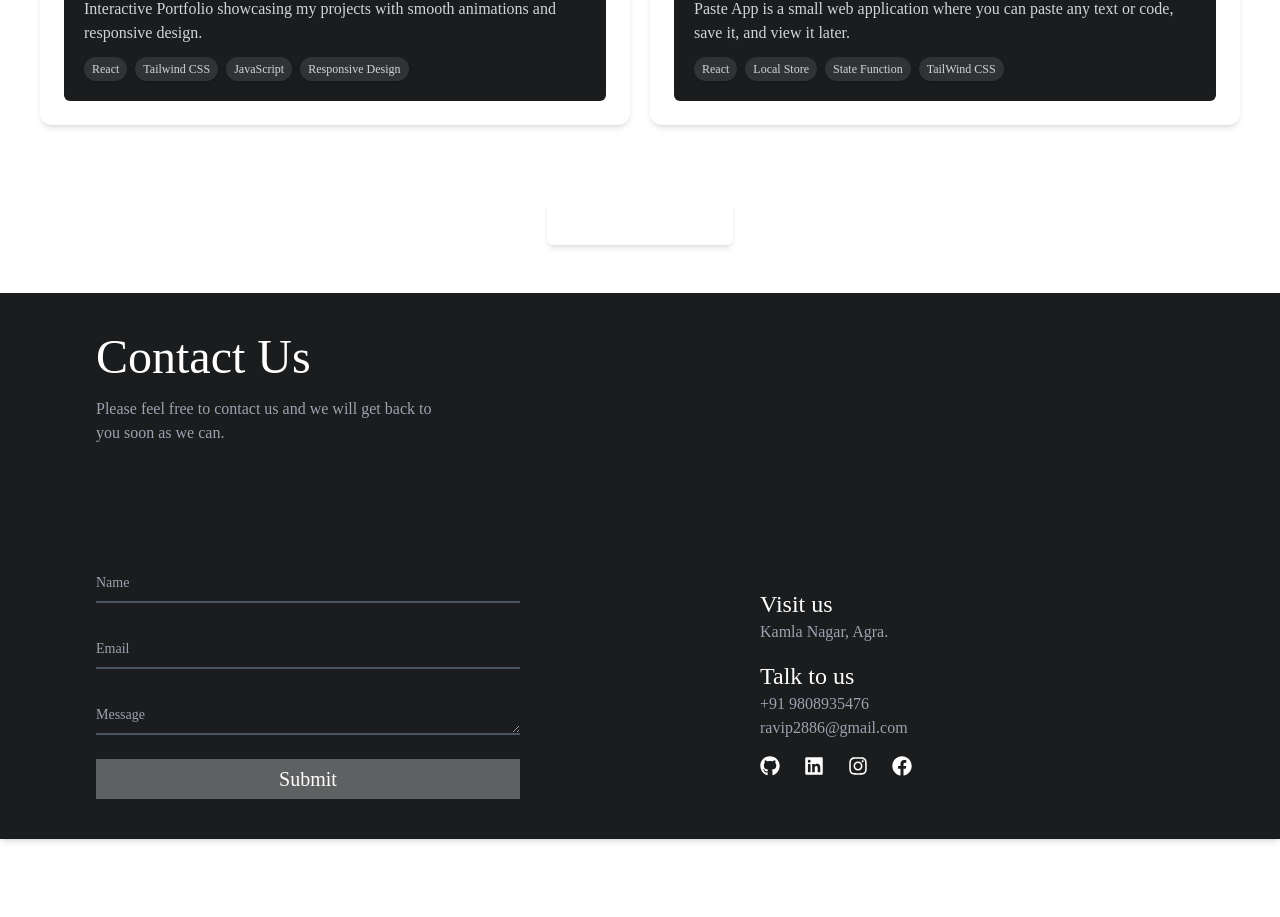
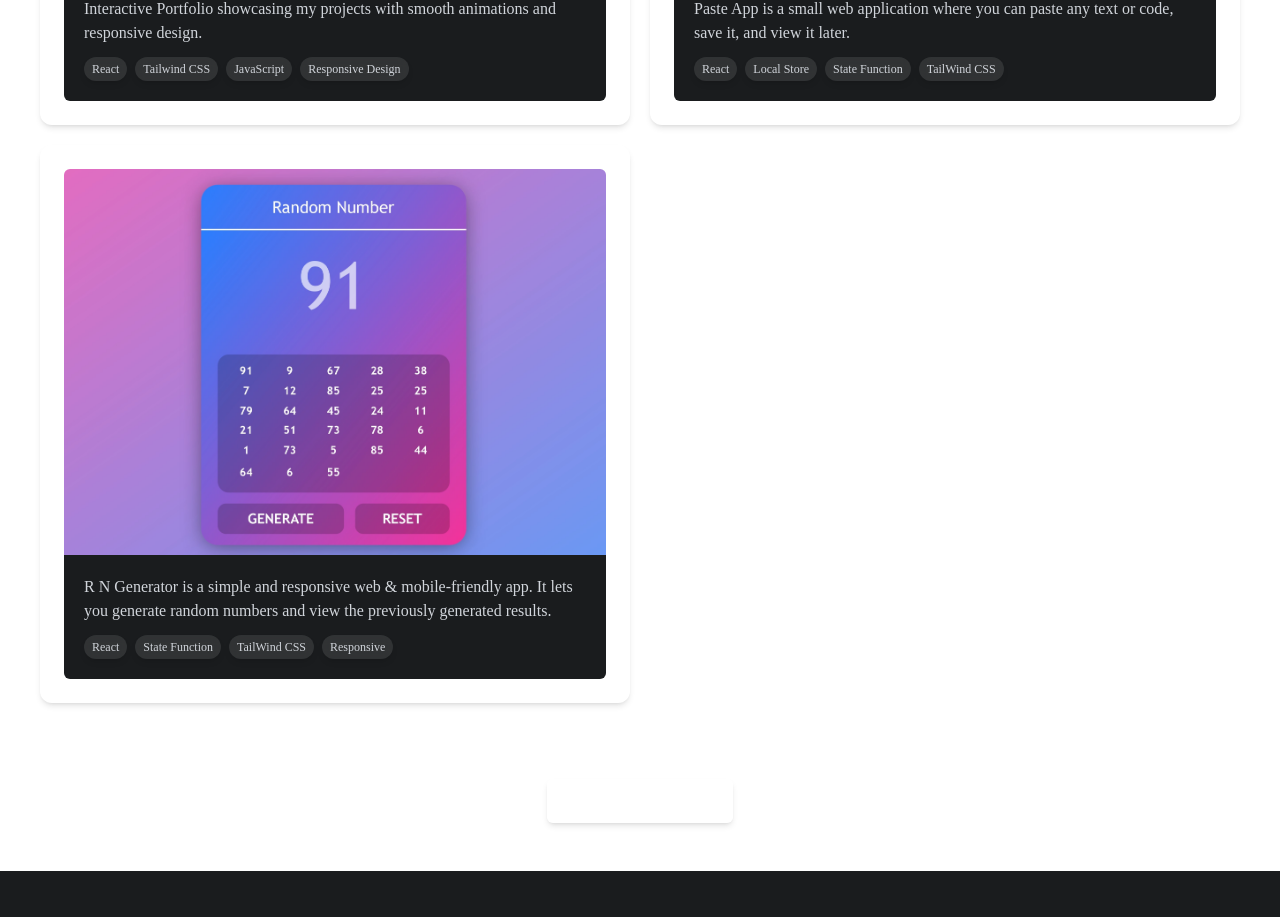
Before and after one commit to ravikumar07-dev/Portfolio, a React (Vite) app: page / in a window 1280 px wide. Shown: the part 1990-2907 px from the top of the page. Before the commit the page ends 2829 px from the top, so only its background shows below. Built offline with nearby package versions, Linux system fonts and the light colour scheme; a web font is replaced by a local one.

Commit message:
first commit

```diff
--- a/index.html
+++ b/index.html
@@ -3,6 +3,7 @@
   <head>
     <meta charset="UTF-8" />
     <meta name="viewport" content="width=device-width, initial-scale=1.0" />
+    <link rel="icon" type="image/png" href="./src/assets/Fevicon-modified.png" />
     <title>Ravi's Portfolio</title>
     <link rel="preconnect" href="https://fonts.googleapis.com">
     <link rel="preconnect" href="https://fonts.gstatic.com" crossorigin>
--- a/src/components/Projects.jsx
+++ b/src/components/Projects.jsx
@@ -1,6 +1,7 @@
 import React from "react";
 import imgProject from "../assets/PasteApp.jpg";
 import PortfolioPic from "../assets/Portfolio.jpg";
+import img from "../assets/RandomNumber.jpg";
 
 const Projects = () => {
   return (
@@ -91,6 +92,45 @@ const Projects = () => {
             </div>
           </div>
         </div>
+
+        {/* Project 3*/}
+        <div className="md:w-full flex-col p-6 rounded-xl shadow-md hover:shadow-xl transition overflow-hidden">
+          <div className=" relative flex flex-col justify-center">
+            <img
+              src={img}
+              class=" w-50 h-30 md:w-full rounded-t-md object-cover transition-all duration-300"
+              alt="img"
+              loading="lazy"
+            />
+            <a
+              href="https://random-number-one-theta.vercel.app/"
+              className="w-50 h-30 md:w-full absolute inset-0 bg-zinc-900/70 backdrop-blur-sm flex justify-center items-center text-white text-base font-semibold opacity-0 hover:opacity-100 transition-opacity rounded-t-md"
+              target="_blank"
+              rel="noopener noreferrer"
+            >
+              Visit Random Number Generator
+            </a>
+          </div>
+          <div className="w-50 h-30 md:w-full p-4 sm:p-5 space-y-3 bg-[#1a1c1e] text-gray-300 rounded-b-md">
+            <p className="text-left text-sm text-wrap sm:text-base">
+              R N Generator is a simple and responsive web & mobile-friendly app. It lets you generate random numbers and view the previously generated results.
+            </p>
+            <div className="flex flex-wrap gap-2">
+              <span className=" bg-white/10 backdrop-blur-sm shadow-md  text-xs px-2 py-1 rounded-full">
+                React
+              </span>
+              <span className="bg-white/10 backdrop-blur-sm shadow-md  text-xs px-2 py-1 rounded-full">
+                State Function
+              </span>
+              <span className="bg-white/10 backdrop-blur-sm shadow-md  text-xs px-2 py-1 rounded-full">
+                TailWind CSS
+              </span>
+              <span className="bg-white/10 backdrop-blur-sm shadow-md  text-xs px-2 py-1 rounded-full">
+                Responsive
+              </span>
+            </div>
+          </div>
+        </div>
       </div>
 
       {/* Github Link Section */}
```
Also changed, not shown: src/assets/Fevicon-modified.png (added), src/assets/RandomNumber.jpg (added).
